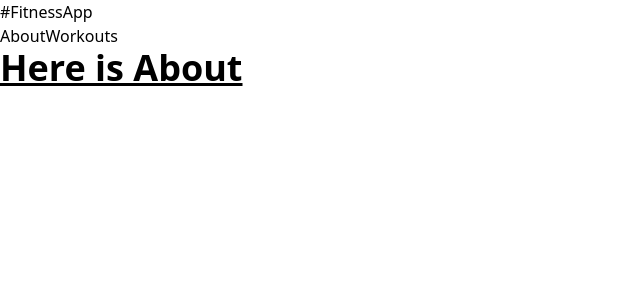
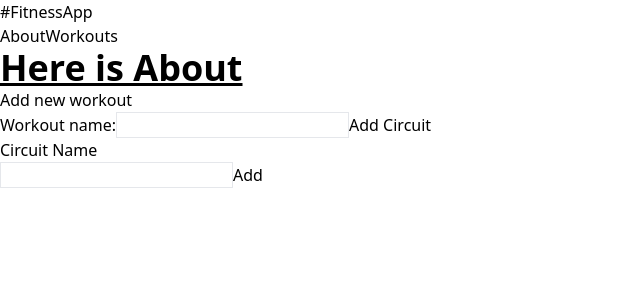
Before and after one commit to irynahowarth/fitness-app, a React (Vite) app: page /about in a window 1280 px wide. Shown: the top 300 px of the page, without its empty margins (0-640 px from the left). Built offline with nearby package versions, Linux system fonts and the light colour scheme; what miragejs would draw is missing.

Commit message:
[feature]: add functionality for adding new workout/circuits. add immer pkg

```diff
--- a/package.json
+++ b/package.json
@@ -10,6 +10,7 @@
     "preview": "vite preview"
   },
   "dependencies": {
+    "immer": "^10.0.3",
     "react": "^18.2.0",
     "react-dom": "^18.2.0",
     "react-router-dom": "^6.21.2"
--- a/src/Pages/About.jsx
+++ b/src/Pages/About.jsx
@@ -1,5 +1,102 @@
 import React from "react";
+import { produce } from "immer";
+
+function reducer(circuits, action) {
+  return produce(circuits, (draftState) => {
+    switch (action.type) {
+      case "create-circuit": {
+        draftState.push({
+          name: action.name,
+          id: action.id,
+        });
+        break;
+      }
+      case "delete-circuit": {
+        return draftState.filter((circuit) => circuit.id !== action.id);
+      }
+    }
+  });
+}
 
 export default function About() {
-  return <h1 className="text-4xl font-bold underline">Here is About</h1>;
+  const [workout, setWorkout] = React.useState({});
+  const [circuits, dispatch] = React.useReducer(reducer, []);
+
+  function handleCreateCircuit(name) {
+    dispatch({
+      type: "create-circuit",
+      name,
+      id: crypto.randomUUID(),
+    });
+  }
+
+  function handleDeleteCircuit(id) {
+    dispatch({
+      type: "delete-circuit",
+      id,
+    });
+  }
+
+  return (
+    <>
+      <h1 className="text-4xl font-bold underline">Here is About</h1>
+      <div>
+        <h2>Add new workout</h2>
+        <label htmlFor="workout-name">Workout name:</label>
+        <input
+          type="text"
+          id="workout-name"
+          autoComplete="off"
+          className="border"
+        />
+        <button type="button">Add Circuit</button>
+        <CircuitList
+          cicuits={circuits}
+          handleDeleteCircuit={handleDeleteCircuit}
+        />
+        <CreateNewCircuit handleCreateCircuit={handleCreateCircuit} />
+      </div>
+    </>
+  );
 }
+
+function CircuitList({ cicuits, handleDeleteCircuit }) {
+  return (
+    <ul>
+      {cicuits.map(({ id, name }) => (
+        <li key={id}>
+          {name}
+          <button onClick={() => handleDeleteCircuit(id)}>X</button>
+        </li>
+      ))}
+    </ul>
+  );
+}
+
+function CreateNewCircuit({ handleCreateCircuit }) {
+  const [value, setValue] = React.useState("");
+  return (
+    <div>
+      <form
+        onSubmit={(event) => {
+          event.preventDefault();
+          handleCreateCircuit(value);
+          setValue("");
+        }}
+      >
+        <label htmlFor="">Circuit Name</label>
+        <div>
+          <input
+            type="text"
+            className="border"
+            value={value}
+            onChange={(event) => {
+              setValue(event.target.value);
+            }}
+          />
+          <button>Add</button>
+        </div>
+      </form>
+    </div>
+  );
+}
```
Also changed, not shown: 1 other file (tests, documents, lock files or other folders).
